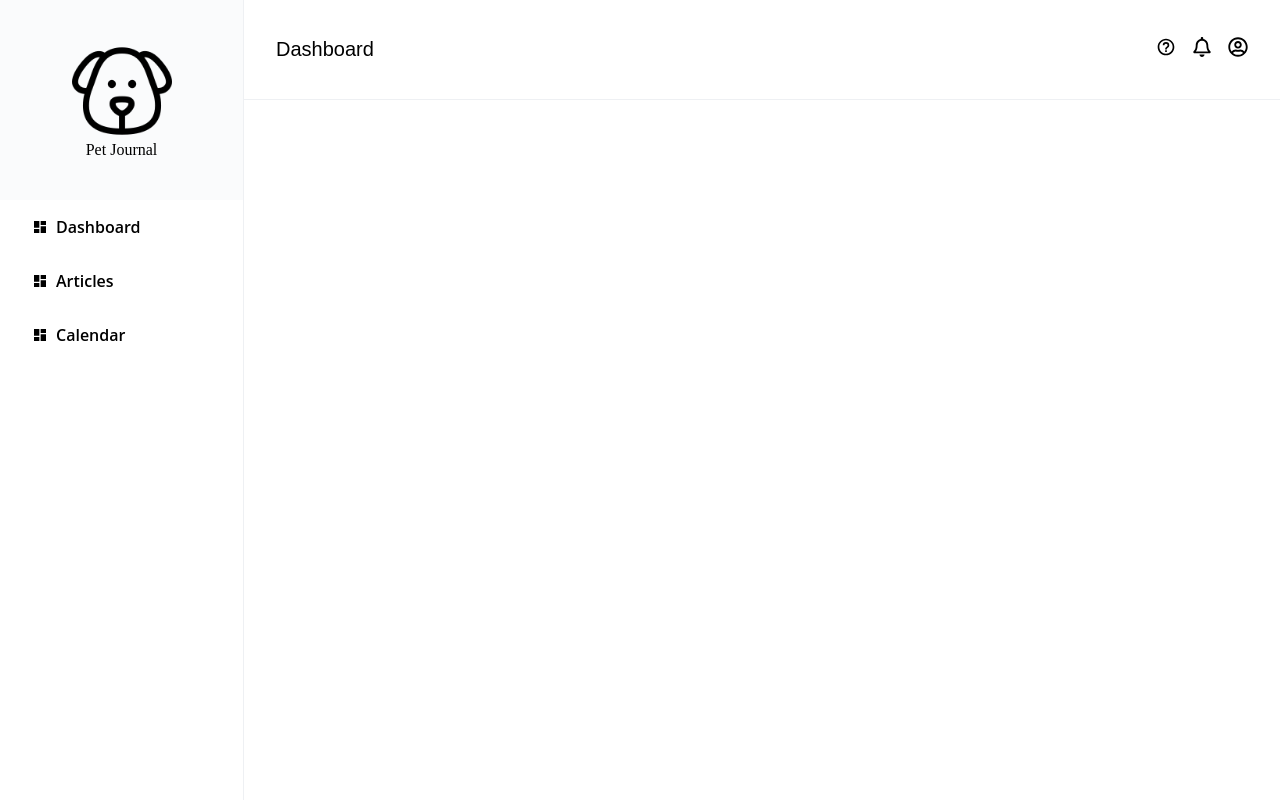
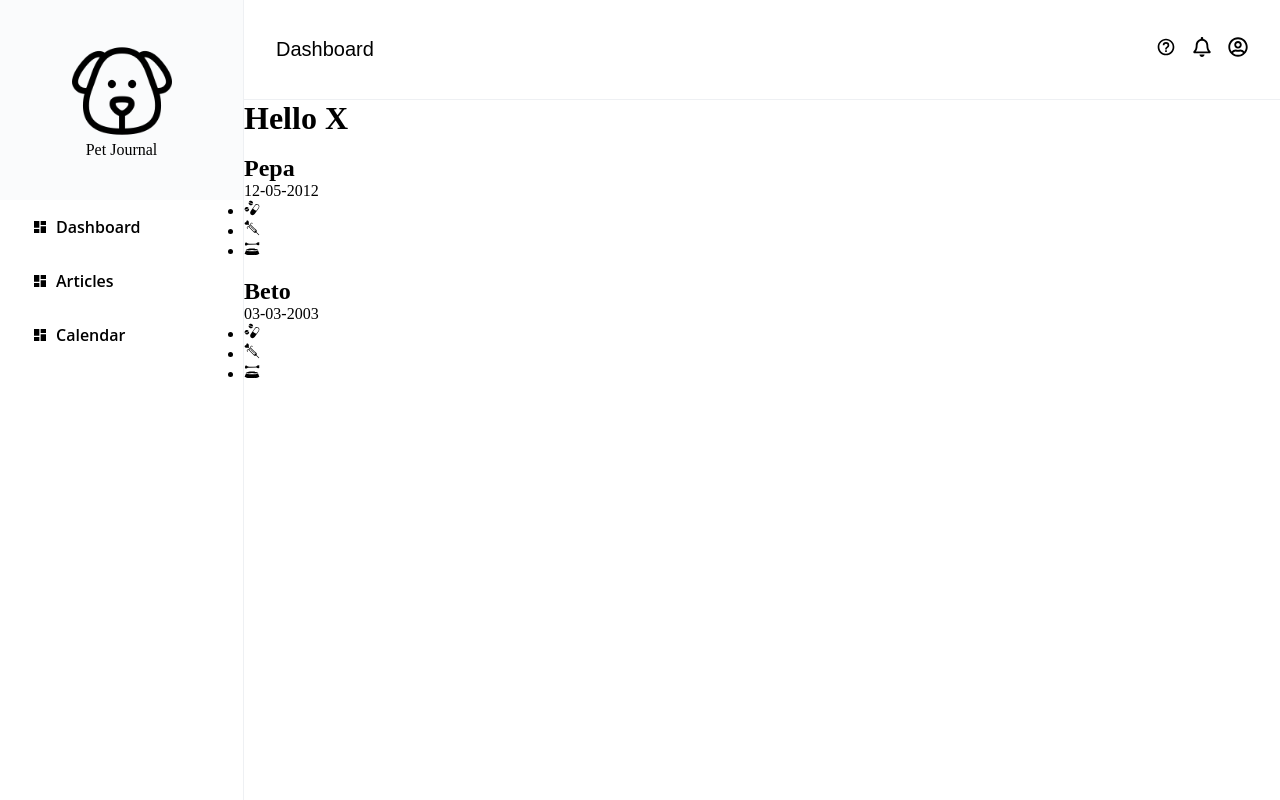
Before and after one commit to bruflor/pets-jornal-frontend, a React (Vite) app: page /4714bc98-7044-451b-84bc-381a1613fc71 in a window 1280 px wide. Built offline with nearby package versions, Linux system fonts and the light colour scheme.

Commit message:
wip: Dashboard with cards

```diff
--- /dev/null
+++ b/src/components/cards/cardPets.tsx
@@ -0,0 +1,30 @@
+import React from "react";
+import { GiLoveInjection, GiMedicines, GiDogBowl } from "react-icons/gi";
+import IpetsCard from "../../interfaces/interfaces";
+
+const CardPets = ({ name, birthDate }: IpetsCard) => {
+  return (
+    <div className="cardsRet">
+      <div className="mainData">
+        <img />
+        <h2>{name}</h2>
+        <p>{birthDate}</p>
+      </div>
+      <div className="buttons">
+        <ul>
+          <li>
+            <GiMedicines />
+          </li>
+          <li>
+            <GiLoveInjection />
+          </li>
+          <li>
+            <GiDogBowl />
+          </li>
+        </ul>
+      </div>
+    </div>
+  );
+};
+
+export { CardPets };
--- a/src/database/pets.json
+++ b/src/database/pets.json
@@ -1,130 +1,28 @@
 [
     {
-        "name":"Bruna",
-        "id": "12345",
-        "email":"brn.flor@butia.pt",
-        "password":"12345",
-        "pets":[
-            {
-                "name":"Nala",
-                "id":"54321",
-                "birthDate":"12-05-2012",
-                "breed":"Chow Bull",
-                "weight": 25,
-                "weightUnit":"kg",
-                "imgUrl":"./",
-                "maleOrFemale":"Female",
-                "description":"A melhor cachorra do mundo",
-                "haveMedicines":[
-                    {
-                        "medicineName":"Vermivet",
-                        "id":"99859",
-                        "typeOfMedicine":"Vermifugo",
-                        "applicationDate": "12-02-2021"
-                    },
-                    {
-                        "medicineName":"Estriquinina",
-                        "id":"159952",
-                        "typeOfMedicine":"Vermifugo",
-                        "applicationDate": "12-02-2021"
-                    }
-
-                ],
-                "haveVaccines":{}
-            },
-            {
-                "name":"Kiara",
-                "id":"54322",
-                "birthDate":"20-09-2021",
-                "breed":"Labradora",
-                "weight": 15,
-                "weightUnit":"kg",
-                "imgUrl":"./",
-                "maleOrFemale":"Female",
-                "description":"Ainda não sei, mas já amo",
-                "haveMedicines": [
-                    {
-                        "medicineName":"Vermivet",
-                        "id":"99859",
-                        "typeOfMedicine":"Vermifugo",
-                        "applicationDate": "12-02-2021"
-                    },
-                    {
-                        "medicineName":"Estriquinina",
-                        "id":"159952",
-                        "typeOfMedicine":"Vermifugo",
-                        "applicationDate": "12-02-2021"
-                    }
-
-                ],
-                                "haveVaccines":{}
-            }
-        ]
-
-
+        "id": "12e59df3-f16a-4abc-a6c2-906cc4be7176",
+        "name": "Pepa",
+        "birthDate": "12-05-2012",
+        "breed": "pepa",
+        "weight": 23.0,
+        "weightUnity": "kg",
+        "imgURL": "asd",
+        "femaleOrMale": "female",
+        "description": "desc",
+        "created_at": "2022-04-03",
+        "owner": "wes@wes.com"
     },
     {
-        "name":"Wes",
-        "id": "12346",
-        "email":"brn.flor@butia.pt",
-        "password":"12345",
-        "pets":[
-            {
-                "name":"Pepa",
-                "id":"54321",
-                "birthDate":"12-05-2012",
-                "breed":"Chow Bull",
-                "weight": 25,
-                "weightUnit":"kg",
-                "imgUrl":"./",
-                "maleOrFemale":"Female",
-                "description":"A melhor cachorra do mundo",
-                "haveMedicines": [
-                    {
-                        "medicineName":"Vermivet",
-                        "id":"99859",
-                        "typeOfMedicine":"Vermifugo",
-                        "applicationDate": "12-02-2021"
-                    },
-                    {
-                        "medicineName":"Estriquinina",
-                        "id":"159952",
-                        "typeOfMedicine":"Vermifugo",
-                        "applicationDate": "12-02-2021"
-                    }
-
-                ],
-                "haveVaccines":{}
-            },
-            {
-                "name":"Kovu",
-                "id":"54322",
-                "birthDate":"20-09-2021",
-                "breed":"Labradora",
-                "weight": 15,
-                "weightUnit":"kg",
-                "imgUrl":"./",
-                "maleOrFemale":"Female",
-                "description":"Ainda não sei, mas já amo",
-                "haveMedicines": [
-                    {
-                        "medicineName":"Vermivet",
-                        "id":"99859",
-                        "typeOfMedicine":"Vermifugo",
-                        "applicationDate": "12-02-2021"
-                    },
-                    {
-                        "medicineName":"Estriquinina",
-                        "id":"159952",
-                        "typeOfMedicine":"Vermifugo",
-                        "applicationDate": "12-02-2021"
-                    }
-
-                ],
-                "haveVaccines":{}
-            }
-        ]
-
-
+        "id": "a2b88cb8-1ab2-471f-99ec-016933fea16e",
+        "name": "Beto",
+        "birthDate": "03-03-2003",
+        "breed": "humano",
+        "weight": 90.0,
+        "weightUnity": "kg",
+        "imgURL": "none",
+        "femaleOrMale": "male",
+        "description": "desc",
+        "created_at": "2022-04-03",
+        "owner": "wes@wes.com"
     }
 ]
--- /dev/null
+++ b/src/interfaces/interfaces.tsx
@@ -0,0 +1,8 @@
+import React from "react";
+
+interface IpetsCard {
+  name: string;
+  birthDate: string;
+}
+
+export default IpetsCard;
--- /dev/null
+++ b/src/routes/dashboard.tsx
@@ -0,0 +1,21 @@
+import React, { useState } from "react";
+import { CardPets } from "../components/cards/cardPets";
+import pets from "../database/pets.json";
+
+const Dashboard = () => {
+  const [mypets, setMyPets] = useState([]);
+  return (
+    <div className="mainDashboard">
+      <div>
+        <h1>Hello X</h1>
+      </div>
+      <div className="cardsCarousel">
+        {pets.map((mypets) => {
+          return <CardPets name={mypets.name} birthDate={mypets.birthDate} />;
+        })}
+      </div>
+    </div>
+  );
+};
+
+export { Dashboard };
--- a/src/routes/login.tsx
+++ b/src/routes/login.tsx
@@ -15,7 +15,7 @@ const Login = () => {
   });
   return (
     <div>
-      <Link to="64de88d0-9b52-41c9-bfec-997170bc9ac7">Logado</Link>
+      <Link to="4714bc98-7044-451b-84bc-381a1613fc71">Logado</Link>
     </div>
   );
 };
--- a/src/routes/router.tsx
+++ b/src/routes/router.tsx
@@ -1,5 +1,6 @@
 import { Route, Router, Routes, Link, matchRoutes } from "react-router-dom";
 import App from "../App";
+import { Dashboard } from "./dashboard";
 
 import { Login } from "./login";
 
@@ -7,6 +8,7 @@ function AppRoute() {
   return (
     <Routes>
       <Route path="/" element={<Login />} />
+      <Route path="/:user" element={<Dashboard />} />
     </Routes>
   );
 }
```
